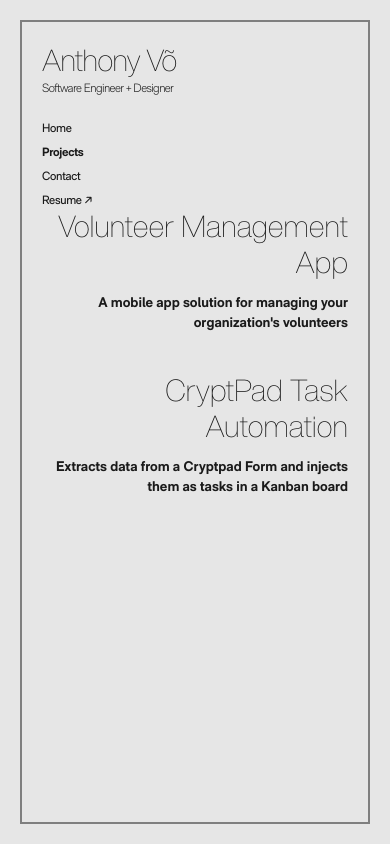
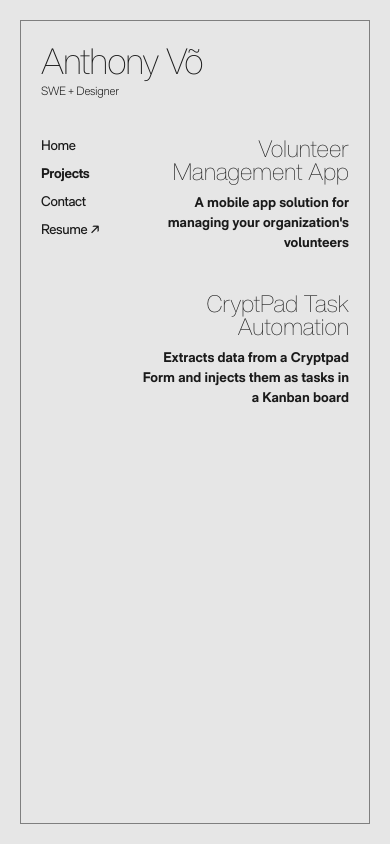
Before and after one commit to bubbliorno/portfolio-website, a React (Vite) app: page /projects in a window 390 px wide. Built offline with nearby package versions, Linux system fonts and the light colour scheme.

Commit message:
updated layout

```diff
--- a/src/components/Header.tsx
+++ b/src/components/Header.tsx
@@ -8,16 +8,14 @@ const links = [
 
 export default function Header() {
   return (
-    <header className="w-fit">
-      <h1 className="font-display text-3xl font-extralight tracking-tight sm:text-6xl">
+    <header className="fixed">
+      <h1 className="font-display text-4xl font-extralight tracking-tight whitespace-nowrap lg:text-6xl">
         Anthony Võ
       </h1>
-      <p className="mt-0.5 text-xs font-light tracking-tighter sm:text-sm">
-        Software Engineer + Designer
-      </p>
+      <p className="mt-0.5 text-xs font-light tracking-tight">SWE + Designer</p>
 
-      <nav className="mt-6">
-        <ol className="flex flex-col gap-2 text-xs tracking-tight sm:text-sm">
+      <nav className="mt-9">
+        <ol className="flex flex-col gap-2 text-sm tracking-tight">
           {links.map((link) => (
             <li key={link.to}>
               <NavLink
--- a/src/components/ProjectItem.tsx
+++ b/src/components/ProjectItem.tsx
@@ -3,16 +3,18 @@ import { FiExternalLink } from 'react-icons/fi';
 
 export default function ProjectItem({ project }: { project: Project }) {
   return (
-    <div className="">
+    <div>
       <a
         href={project.githubUrl}
         target="_blank"
         rel="noopener noreferrer"
         className="hover:opacity-50"
       >
-        <h2 className="font-display text-3xl sm:text-6xl">{project.name}</h2>
+        <h2 className="font-display text-[6vw] whitespace-pre-line lg:text-6xl">
+          {project.name}
+        </h2>
       </a>
-      <p className="mt-3 text-sm font-bold sm:mt-5">{project.description}</p>
+      <p className="mt-2 text-sm font-bold md:mt-4">{project.description}</p>
       {project.tags && (
         <div className="mt-3 flex flex-wrap gap-2">
           {project.tags.map((tag) => (
--- a/src/data/projects.ts
+++ b/src/data/projects.ts
@@ -2,13 +2,13 @@ import type { Project } from '../types/project';
 
 export const projects: Project[] = [
   {
-    name: 'Volunteer Management App',
+    name: 'Volunteer\nManagement App',
     description:
       "A mobile app solution for managing your organization's volunteers",
     githubUrl: 'https://github.com/bubbliorno/volunteer-management-app',
   },
   {
-    name: 'CryptPad Task Automation',
+    name: 'CryptPad Task\nAutomation',
     description:
       'Extracts data from a Cryptpad Form and injects them as tasks in a Kanban board',
     githubUrl: 'https://github.com/bubbliorno/kanban-task-automation',
--- a/src/index.css
+++ b/src/index.css
@@ -32,6 +32,10 @@
   font-display: swap;
 }
 
+:root {
+  --pad: max(20px, 4vmin);
+}
+
 @theme {
   --font-display: 'Helvetica Now', system-ui;
   --font-sans: 'RM Neue', system-ui;
@@ -49,6 +53,7 @@
     font-size: 16px;
     text-rendering: optimizeLegibility;
     user-select: none;
+    line-height: 1;
   }
 
   body {
--- a/src/layouts/RootLayout.tsx
+++ b/src/layouts/RootLayout.tsx
@@ -4,9 +4,9 @@ import Header from '../components/Header';
 export default function RootLayout() {
   return (
     <div className="flex min-h-dvh">
-      <main className="border-text/50 relative m-5 flex grow flex-col border-2 p-5 sm:m-12 sm:p-12">
+      <main className="border-text/50 relative m-(--pad) flex grow flex-col border p-(--pad) sm:border-2">
         <Header />
-        <div className="grow">
+        <div className="flex grow flex-col">
           <Outlet />
         </div>
       </main>
--- a/src/pages/ContactPage.tsx
+++ b/src/pages/ContactPage.tsx
@@ -21,8 +21,8 @@ const contacts = [
 
 export default function ContactPage() {
   return (
-    <section className="">
-      <ol className="flex flex-col gap-1">
+    <section className="flex grow items-end">
+      <ol>
         {contacts.map((contact) => (
           <li key={contact.label}>
             <a
@@ -32,7 +32,7 @@ export default function ContactPage() {
               className="flex items-center transition-opacity hover:opacity-70"
               aria-label={contact.label}
             >
-              <span className="lin text-xs font-bold sm:text-sm">
+              <span className="text-sm leading-normal font-bold">
                 {contact.label} ↗
               </span>
             </a>
--- a/src/pages/HomePage.tsx
+++ b/src/pages/HomePage.tsx
@@ -1,3 +1,7 @@
 export default function HomePage() {
-  return <p className="text-sm font-bold">Home</p>;
+  return (
+    <section className="flex grow items-center justify-center">
+      <p className="text-sm font-bold">Hi</p>
+    </section>
+  );
 }
--- a/src/pages/ProjectsPage.tsx
+++ b/src/pages/ProjectsPage.tsx
@@ -3,7 +3,7 @@ import ProjectItem from '../components/ProjectItem';
 
 export default function ProjectsPage() {
   return (
-    <section className="flex flex-col items-end gap-6 text-right sm:gap-12">
+    <section className="flex flex-col items-end gap-6 pt-24 pl-[33%] text-right lg:gap-12 lg:pt-29">
       {projects.map((project) => (
         <ProjectItem key={project.name} project={project} />
       ))}
```
